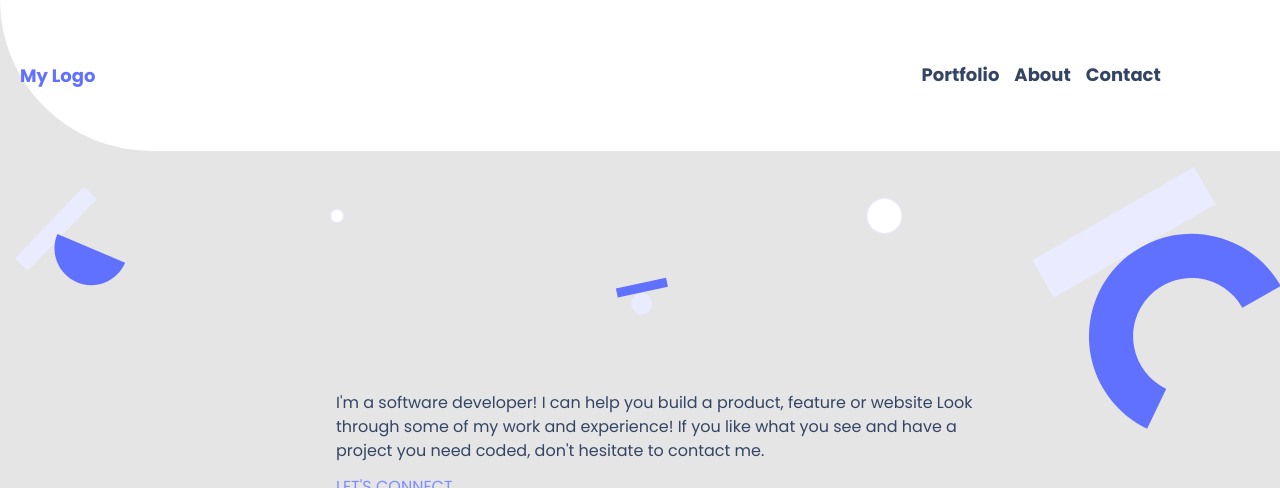
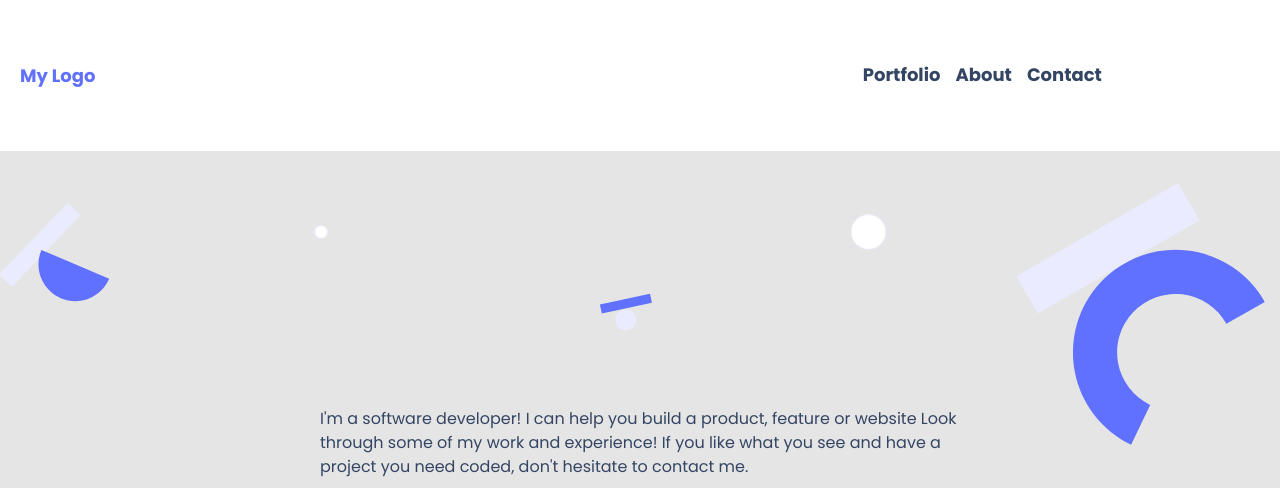
Before and after one commit to jlcarrascof/Junior-Garcia, a website: page index.html in a window 1280 px wide. Shown: the top 488 px of the page. Drawn offline with Linux system fonts and the light colour scheme.

Commit message:
Adjust styles to Figma template

```diff
--- a/src/styles/style.css
+++ b/src/styles/style.css
@@ -82,6 +82,10 @@ body {
   background-color: var(--clr-primary-b1);
   color: var(--clr-neutral-n0);
   transition: 0.15s ease-in;
+}
+
+.desktop {
+  display: none;
 }
 
 header {
@@ -549,11 +553,6 @@ footer {
     cursor: pointer;
   }
 
-  /* HEADER */
-  header {
-    border-radius: 0 0 0 12.5rem;
-  }
-
   .header__navbar {
     display: flex;
     flex-wrap: nowrap;
@@ -562,8 +561,10 @@ footer {
   }
 
   .headline {
+    border-radius: 0 0 0 4.5rem;
     padding: 3% 21%;
     background: url("./../../assets/img/dk_Header_bg.svg") no-repeat;
+    background-color: var(--clr-neutral-0);
     background-position: top 2em right 0.1em;
     background-size: 100% auto;
   }
@@ -664,11 +665,15 @@ footer {
 }
 
 @media screen and (min-width: 768px) {
+  .header {
+    width: 95%;
+  }
+
   .headline {
-    margin: -1em 1em;
     padding: 20% 25vw;
     width: 100%;
     height: auto;
+    border-radius: 0 0 0 12.5rem;
   }
 
   /* PROJECTS */
```
